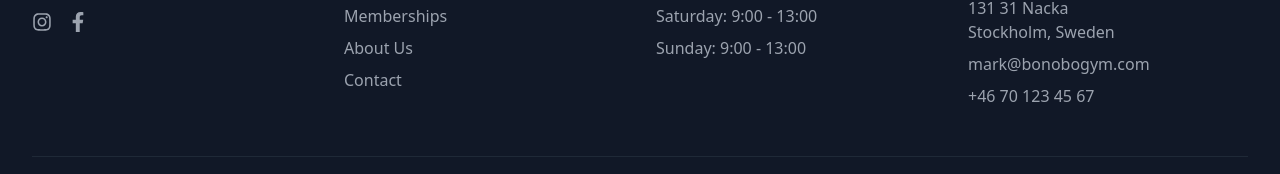
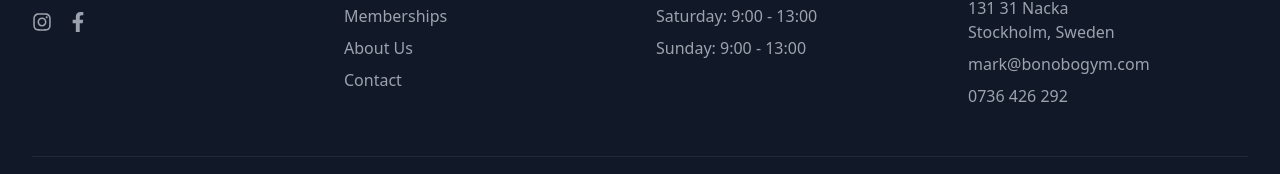
Before and after one commit to Puffin-Bookings/Bonobo, a React (Create React App) app: page /contact in a window 1280 px wide. Shown: the part 842-1016 px from the top of the page. Built offline with nearby package versions, Linux system fonts and the light colour scheme.

Commit message:
Update Footer.js

```diff
--- a/src/components/Footer.js
+++ b/src/components/Footer.js
@@ -47,7 +47,7 @@ const Footer = () => {
             <address className="mt-4 not-italic text-gray-400 space-y-2">
               <p>Kvarnholmsvägen 77<br />131 31 Nacka<br />Stockholm, Sweden</p>
               <p>mark@bonobogym.com</p>
-              <p>+46 70 123 45 67</p>
+              <p>0736 426 292</p>
             </address>
           </div>
         </div>
```
